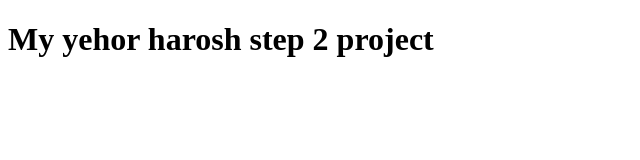
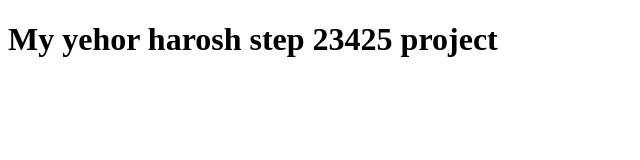
Before and after one commit to Yehormann/my-project, a plain HTML site: page index.html in a window 1280 px wide. Shown: the whole page, without its empty margins (0-640 px from the left). Drawn offline with Linux system fonts and the light colour scheme.

Commit message:
title was changed 2

```diff
--- a/index.html
+++ b/index.html
@@ -7,6 +7,6 @@
     <title>My project</title>
 </head>
 <body>
-    <h1>My yehor harosh  step 2 project</h1>
+    <h1>My yehor harosh  step 23425 project</h1>
 </body>
 </html>
```
